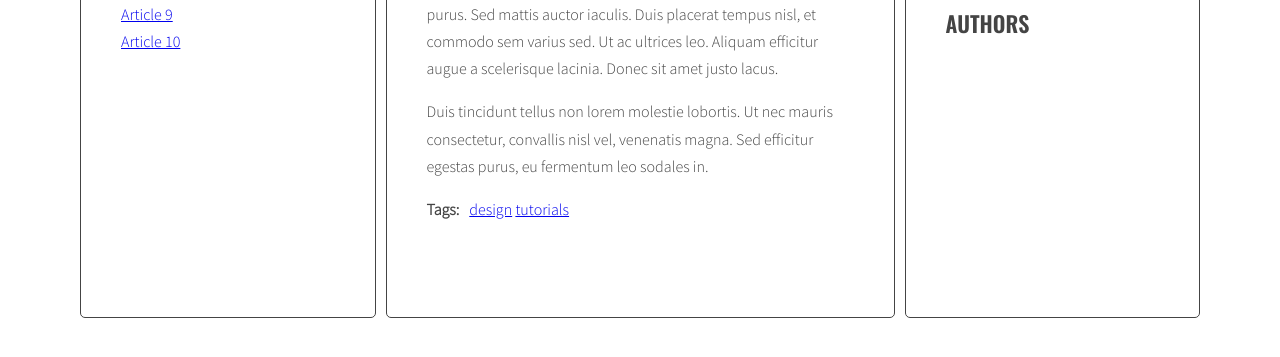
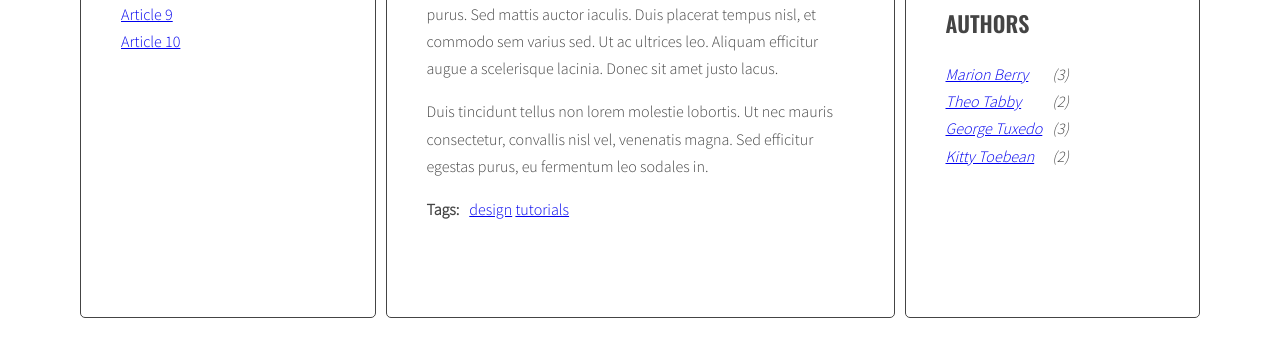
Before and after one commit to katarzynakrysinska/javascript-blog, a website: page index.html in a window 1280 px wide. Shown: the part 575-932 px from the top of the page. Drawn offline with nearby package versions, Linux system fonts and the light colour scheme.

Commit message:
Add authors list with counting

```diff
--- a/js/script.js
+++ b/js/script.js
@@ -55,7 +55,8 @@
     optArticleAuthorSelector = '.post-author',
     optTagsListSelector = '.tags.list',
     optCloudClassCount = 5,
-    optCloudClassPrefix = 'tag-size-';
+    optCloudClassPrefix = 'tag-size-',
+    optAuthorsListSelector = '.authors.list';
 
   function generateTitleLinks(customSelector = ''){
 
@@ -292,7 +293,11 @@
   //zadanie 7.2  !!!!! Autorzy
 
   function generateAuthors(){
-  /* find all articles */
+
+    /* [done] create a new variale allAuthors with an empty object */
+    let allAuthors = {};
+
+    /* find all articles */
     const articles = document.querySelectorAll(optArticleSelector);
 
     /* START LOOP: for every article: */
@@ -317,12 +322,39 @@
 
       html = html + linkHTML;
 
+      /* [NEW] check if this link is NOT already in allTags */
+      if(!allAuthors[articleAuthor]){
+        /* [NEW] add generated code to allTags array */
+        allAuthors[articleAuthor] = 1;
+      } else {
+        allAuthors[articleAuthor]++;
+      }
+
       /* insert HTML of all the links into the authors wrapper */
 
       authorsList.innerHTML = html;
 
       /* END LOOP: for every article: */
     }
+
+    /* [NEW] find list of authors in right column */
+    const authorsList = document.querySelector('.authors');
+
+    /* [NEW] add html from allAuthors to authorsList */
+    //authorsList.innerHTML = allAuthors.join(' ');
+
+    /* [NEW] create variable for all links HTML code */
+    let allAuthorsHTML = '';
+
+    /* [NEW] START LOOP: for each tag in allTags: */
+    for(let articleAuthor in allAuthors){
+    /* [NEW] generate code of a link and add it to allTagsHTML */
+      allAuthorsHTML += '<a href="#author-'+ articleAuthor +'">'+ articleAuthor +'</a> ' + ' (' + allAuthors[articleAuthor] + ') ';
+    }
+    /* [NEW] END LOOP: for each tag in allTags: */
+
+    /*[NEW] add HTML from allTagsHTML to tagList */
+    authorsList.innerHTML = allAuthorsHTML;
   }
 
   generateAuthors();
--- a/sass/style.scss
+++ b/sass/style.scss
@@ -11,6 +11,7 @@ $font-text: 'Source Sans Pro', sans-serif;
 $transition: all 1s;
 
 /* Global */
+
 *, *::before, *::after {
   box-sizing: border-box;
 }
@@ -99,10 +100,23 @@ body {
 /* Authors */
 
 .authors {
+  display: flex;
+  flex-wrap: wrap;
+  font-style: italic;
+
   li {
     margin-bottom: 12px;
   }
+
+  a {
+      flex: 0 0 50%;
+  }
+
+  #text {
+      flex: 0 0 50%;
+  }
 }
+
 
 /* Post */
 
@@ -122,6 +136,8 @@ body {
 .post-author {
   font-style: italic;
 }
+
+/* Tags */
 
 .post-tags {
   display: flex;
@@ -151,7 +167,6 @@ body {
 
 /* Media */
 
-
 @media screen and (max-width: 992px) {
 
   .wrapper {
```
Also changed, not shown: css/style.css, 1 other file.
